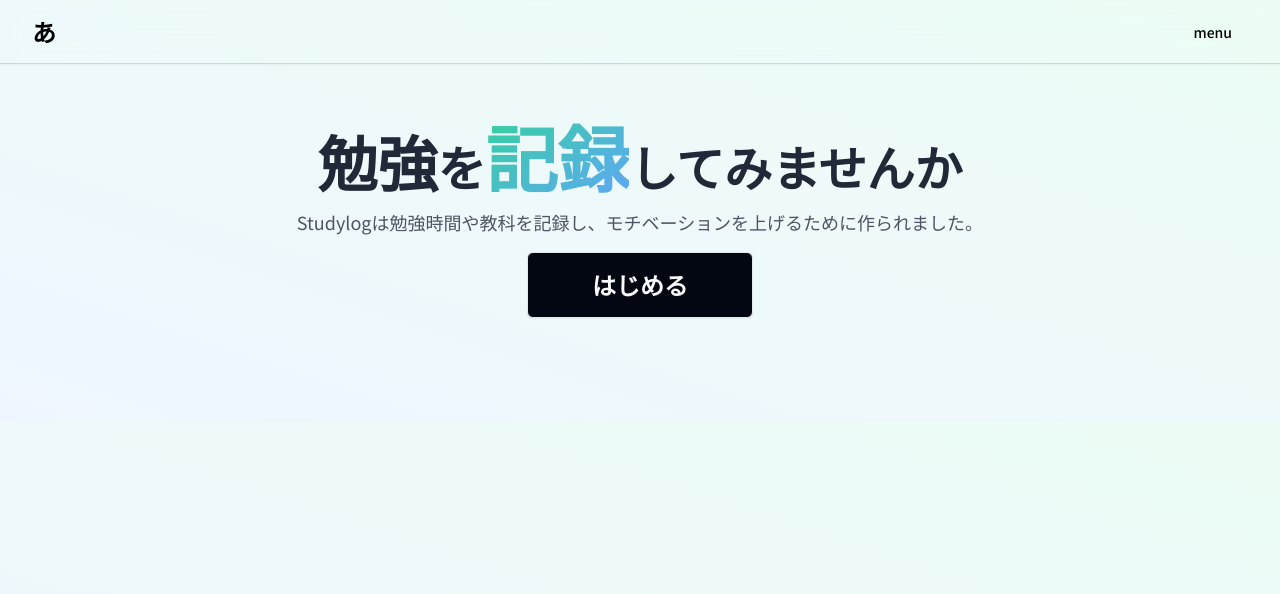
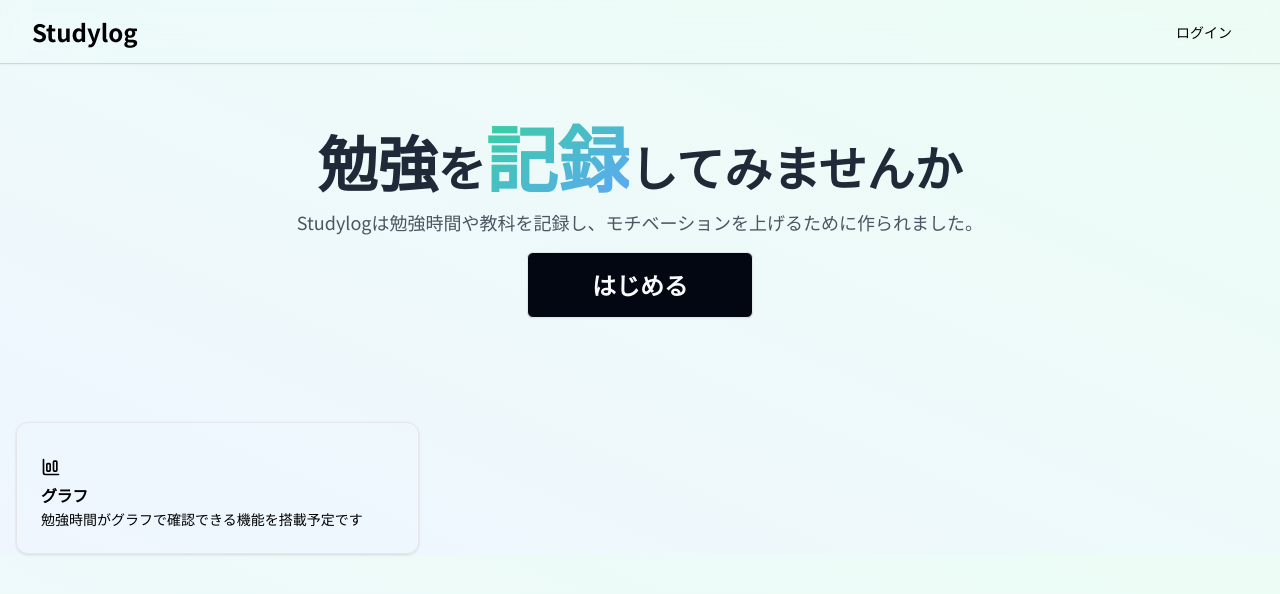
Before and after one commit to waki121/studylog, a Next.js app: page / in a window 1280 px wide. Shown: the top 594 px of the page. Built offline with nearby package versions, Linux system fonts and the light colour scheme.

Commit message:
feat: card

```diff
--- a/app/layout.tsx
+++ b/app/layout.tsx
@@ -18,7 +18,7 @@
   children: React.ReactNode;
 }>) {
   return (
-    <html lang="en" className="bg-gradient-to-bl from-emerald-50 to-blue-50">
+    <html lang="ja" className="bg-gradient-to-bl from-emerald-50 to-blue-50">
       <body
         className={`${notoSansJp.className} antialiased selection:bg-opacity-55 selection:bg-blue-200`}
       >
--- a/app/page.tsx
+++ b/app/page.tsx
@@ -1,8 +1,10 @@
+import { Cards } from '@/components/Card';
 import { Button } from '@/components/ui/button';
+import { ChartColumnBig } from 'lucide-react';
 import Link from 'next/link';
-
 export default function Home() {
   return (
+    <div>
       <div className="text-center mx-auto py-24 animate-in slide-in-from-left duration-1000">
         <h2 className="mt-4 text-5xl font-semibold p-2 text-gray-800 animate-in fade-in duration-1000">
           <span className="text-6xl">勉強</span>を
@@ -25,5 +27,15 @@
           </Button>
         </Link>
       </div>
+      <Cards
+        data={[
+          {
+            cardIcon: <ChartColumnBig className="w-5 my-2" />,
+            cardTitle: 'グラフ',
+            cardDescription: '勉強時間がグラフで確認できる機能を搭載予定です',
+          },
+        ]}
+      />
+    </div>
   );
 }
--- /dev/null
+++ b/components/Card.tsx
@@ -0,0 +1,31 @@
+import { ReactElement } from 'react';
+import { Card, CardDescription, CardHeader, CardTitle } from './ui/card';
+interface Props {
+  cardIcon: ReactElement;
+  cardTitle: string;
+  cardDescription: string;
+}
+export const Cards = ({ data }: { data: Props[] }) => {
+  return (
+    <section className="grid grid-cols-1 gap-5 px-4 xl:grid-cols-3">
+      {data.map((value, index) => (
+        <CardData
+          cardIcon={value.cardIcon}
+          cardTitle={value.cardTitle}
+          cardDescription={value.cardDescription}
+          key={index}
+        />
+      ))}
+    </section>
+  );
+};
+export const CardData = (props: Props) => {
+  return (
+    <Card>
+      <CardHeader>
+        <CardTitle>{props.cardIcon}{props.cardTitle}</CardTitle>
+        <CardDescription>{props.cardDescription}</CardDescription>
+      </CardHeader>
+    </Card>
+  );
+};
--- a/components/Header.tsx
+++ b/components/Header.tsx
@@ -3,11 +3,11 @@
 export const Header = () => {
   return (
     <header className="fixed flex justify-between px-8 w-screen h-16 items-center border-b border-gray-300 shadow-sm backdrop-blur-md">
-      <h1 className="font-bold text-2xl">あ</h1>
+      <h1 className="font-bold text-2xl">Studylog</h1>
       <div className="flex gap-3">
-        <Button variant="link">
-          <Link href="https://8.8.8.8/">menu</Link>
-        </Button>
+        <Link href="/signup">
+          <Button variant="link">ログイン</Button>
+        </Link>
       </div>
     </header>
   );
--- /dev/null
+++ b/components/ui/card.tsx
@@ -0,0 +1,76 @@
+import * as React from "react"
+
+import { cn } from "@/lib/utils"
+
+const Card = React.forwardRef<
+  HTMLDivElement,
+  React.HTMLAttributes<HTMLDivElement>
+>(({ className, ...props }, ref) => (
+  <div
+    ref={ref}
+    className={cn(
+      "rounded-xl border bg-card text-card-foreground shadow",
+      className
+    )}
+    {...props}
+  />
+))
+Card.displayName = "Card"
+
+const CardHeader = React.forwardRef<
+  HTMLDivElement,
+  React.HTMLAttributes<HTMLDivElement>
+>(({ className, ...props }, ref) => (
+  <div
+    ref={ref}
+    className={cn("flex flex-col space-y-1.5 p-6", className)}
+    {...props}
+  />
+))
+CardHeader.displayName = "CardHeader"
+
+const CardTitle = React.forwardRef<
+  HTMLDivElement,
+  React.HTMLAttributes<HTMLDivElement>
+>(({ className, ...props }, ref) => (
+  <div
+    ref={ref}
+    className={cn("font-semibold leading-none tracking-tight", className)}
+    {...props}
+  />
+))
+CardTitle.displayName = "CardTitle"
+
+const CardDescription = React.forwardRef<
+  HTMLDivElement,
+  React.HTMLAttributes<HTMLDivElement>
+>(({ className, ...props }, ref) => (
+  <div
+    ref={ref}
+    className={cn("text-sm text-muted-foreground", className)}
+    {...props}
+  />
+))
+CardDescription.displayName = "CardDescription"
+
+const CardContent = React.forwardRef<
+  HTMLDivElement,
+  React.HTMLAttributes<HTMLDivElement>
+>(({ className, ...props }, ref) => (
+  <div ref={ref} className={cn("p-6 pt-0", className)} {...props} />
+))
+CardContent.displayName = "CardContent"
+
+const CardFooter = React.forwardRef<
+  HTMLDivElement,
+  React.HTMLAttributes<HTMLDivElement>
+>(({ className, ...props }, ref) => (
+  <div
+    ref={ref}
+    className={cn("flex items-center p-6 pt-0", className)}
+    {...props}
+  />
+))
+CardFooter.displayName = "CardFooter"
+
+export { Card, CardHeader, CardFooter, CardTitle, CardDescription, CardContent }
--- a/package.json
+++ b/package.json
@@ -9,11 +9,11 @@
     "lint": "next lint"
   },
   "dependencies": {
-    "@radix-ui/react-icons": "^1.3.2",
     "@radix-ui/react-slot": "^1.1.1",
     "autoprefixer": "^10.4.20",
     "class-variance-authority": "^0.7.1",
     "clsx": "^2.1.1",
+    "lucide-react": "^0.474.0",
     "next": "15.1.6",
     "react": "^19.0.0",
     "react-dom": "^19.0.0",
```
Also changed, not shown: components.json, 1 other file (tests, documents, lock files or other folders). Lines whose indentation alone changed are shown as unchanged.
